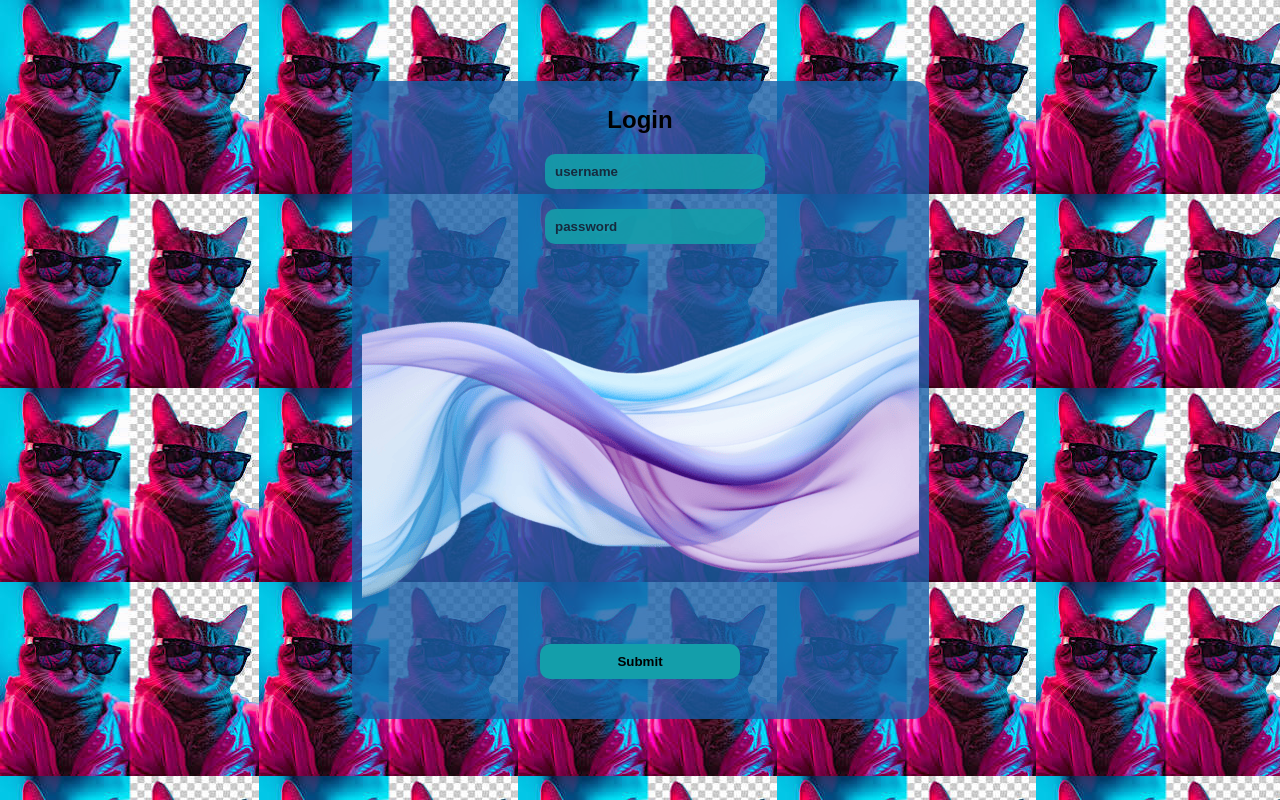
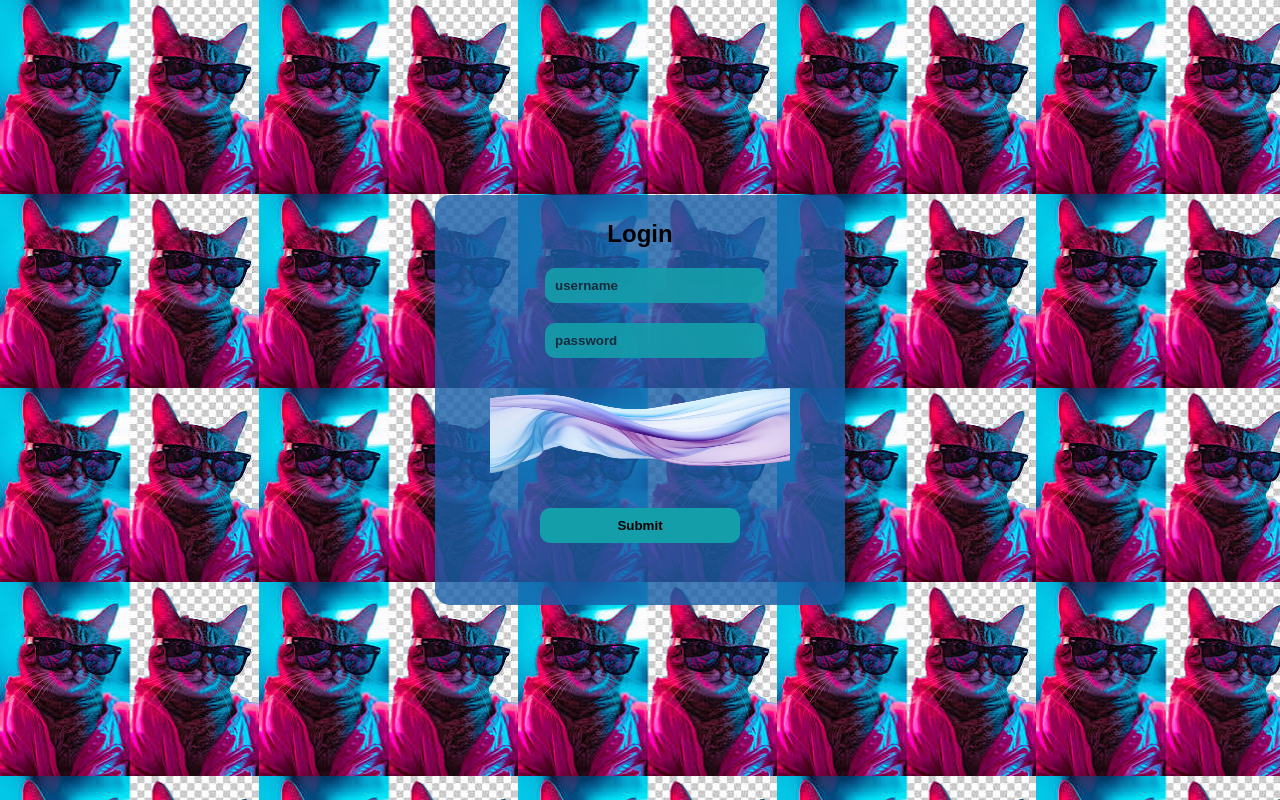
Before and after one commit to MelvinJ-dev/Practice-Web-Development-Projects, a plain HTML site: page simple_login_page/index.html in a window 1280 px wide. Drawn offline with Linux system fonts and the light colour scheme.

Commit message:
re-sized the login card

```diff
--- a/simple_login_page/index.html
+++ b/simple_login_page/index.html
@@ -12,7 +12,7 @@
       <form>
         <input type="text" placeholder="username" />
         <input type="text" placeholder="password" />
-        <img src="./img.webp" alt="background_Image" />
+        <img src="./img.webp" alt="background_Image" id="card_image" />
         <button>Submit</button>
       </form>
     </div>
--- a/simple_login_page/style.css
+++ b/simple_login_page/style.css
@@ -15,15 +15,7 @@ body::img {
 h2 {
   font-family: Arial;
 }
-.login-card {
-  display: block;
-  background-color: rgb(24, 96, 168, 0.8);
-  margin: 5px;
-  border: 5px;
-  padding: 5px;
-  border-radius: 15px;
-  width: auto;
-}
+
 form {
   display: flex;
   margin: 5px;
@@ -62,3 +54,19 @@ button {
 button:hover {
   background-color: rgb(14, 14, 122);
 }
+.login-card {
+  display: block;
+  background-color: rgb(24, 96, 168, 0.8);
+  margin: 5px;
+  border: 5px;
+  padding: 5px;
+  border-radius: 15px;
+  width: 400px;
+  max-width: 90%;
+  height: 400px;
+}
+#card_image {
+  height: 100px;
+  width: 300px;
+  margin: 0;
+}
```
